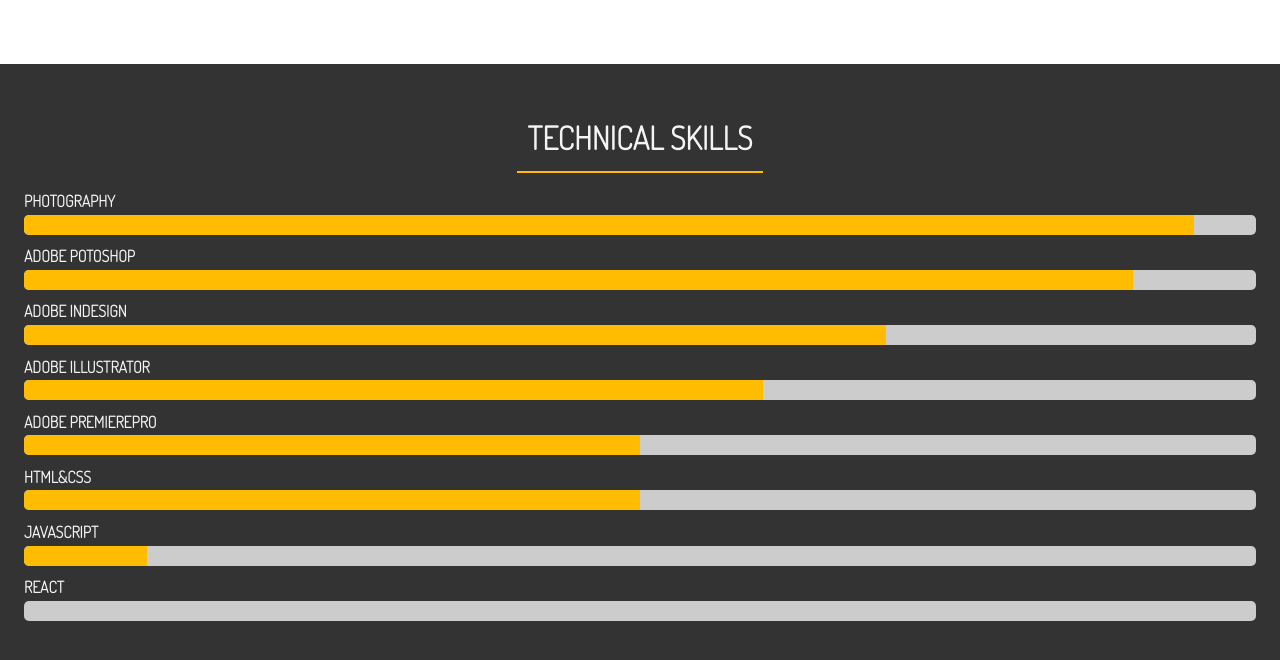
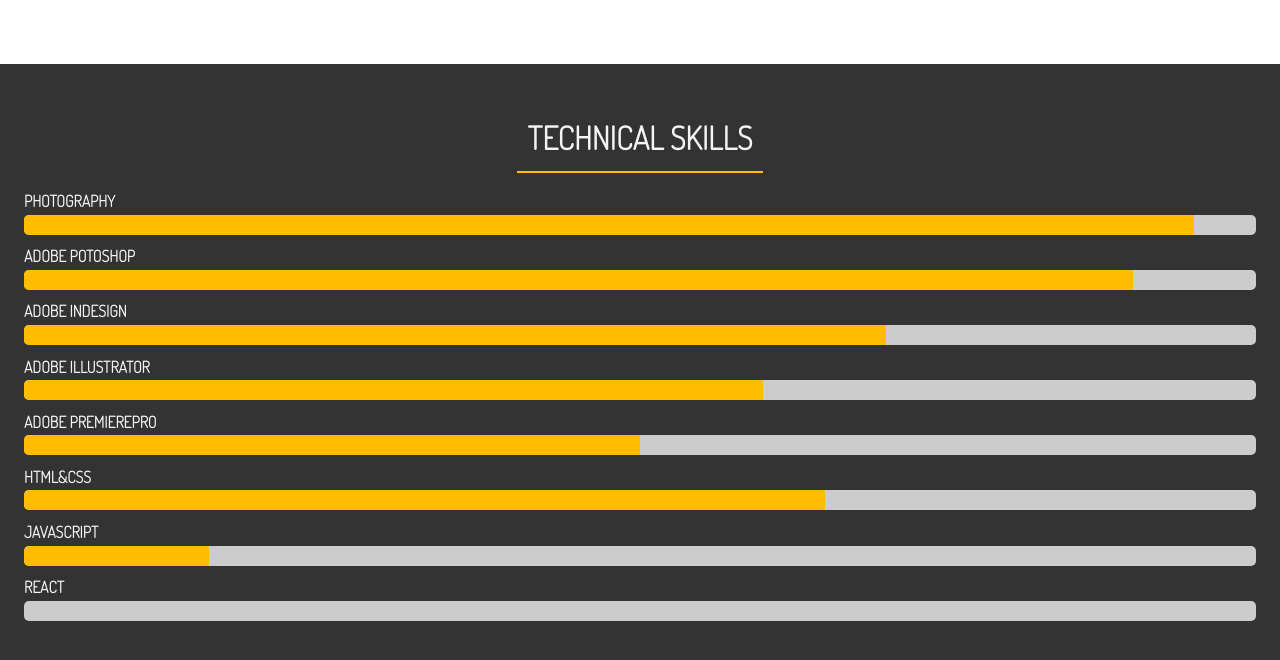
Before and after one commit to Shannapm/Portfolio, a plain HTML site: page About.html in a window 1280 px wide. Shown: the part 592-1252 px from the top of the page. Drawn offline with Linux system fonts and the light colour scheme.

Commit message:
Add files via upload

```diff
--- a/About.html
+++ b/About.html
@@ -78,11 +78,11 @@
     </div>
     <h4>HTML&CSS</h4>
     <div class="progress">
-      <div style="width: 50%;"></div>
+      <div style="width: 65%;"></div>
     </div>
     <h4>JavaScript</h4>
     <div class="progress">
-      <div style="width: 10%;"></div>
+      <div style="width: 15%;"></div>
     </div>
     <h4>React</h4>
     <div class="progress">
```
